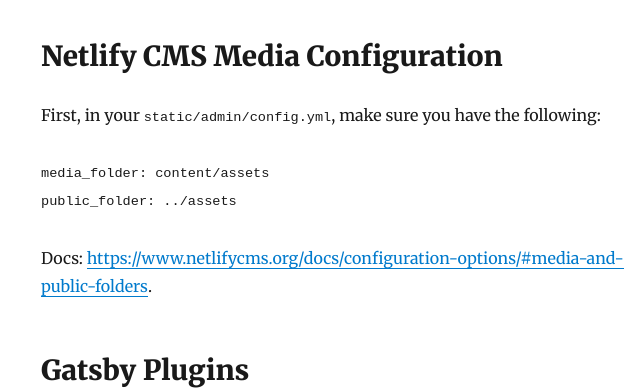
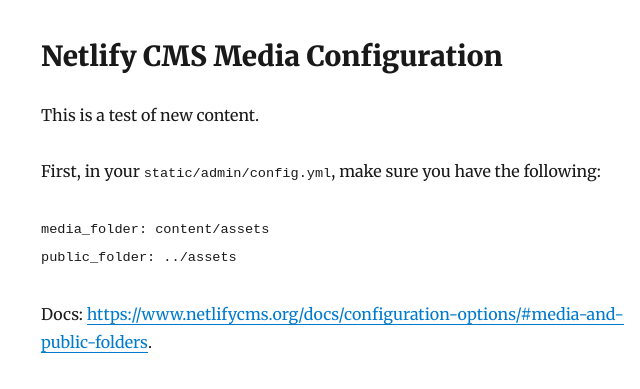
Before and after one commit to pidg3/curry-and-code, a Gatsby site: page /blog/awesome-images/ in a window 1280 px wide. Shown: the part 545-934 px from the top of the page, without its empty margins (284-924 px from the left). Built offline with nearby package versions, Linux system fonts and the light colour scheme; Gatsby itself is replaced by a stand-in of ours; some packages are replaced by stand-ins of ours; code samples lack their colours.

Commit message:
Update Blog “awesome-images”

```diff
--- a/content/blog/awesome-images.md
+++ b/content/blog/awesome-images.md
@@ -7,6 +7,8 @@
 ![Great Gatsby](/../assets/great2.jpg "Great Gatsby")
 
 ## Netlify CMS Media Configuration
+
+T﻿his is a test of new content.
 
 First, in your `static/admin/config.yml`, make sure you have the following:
 
```
